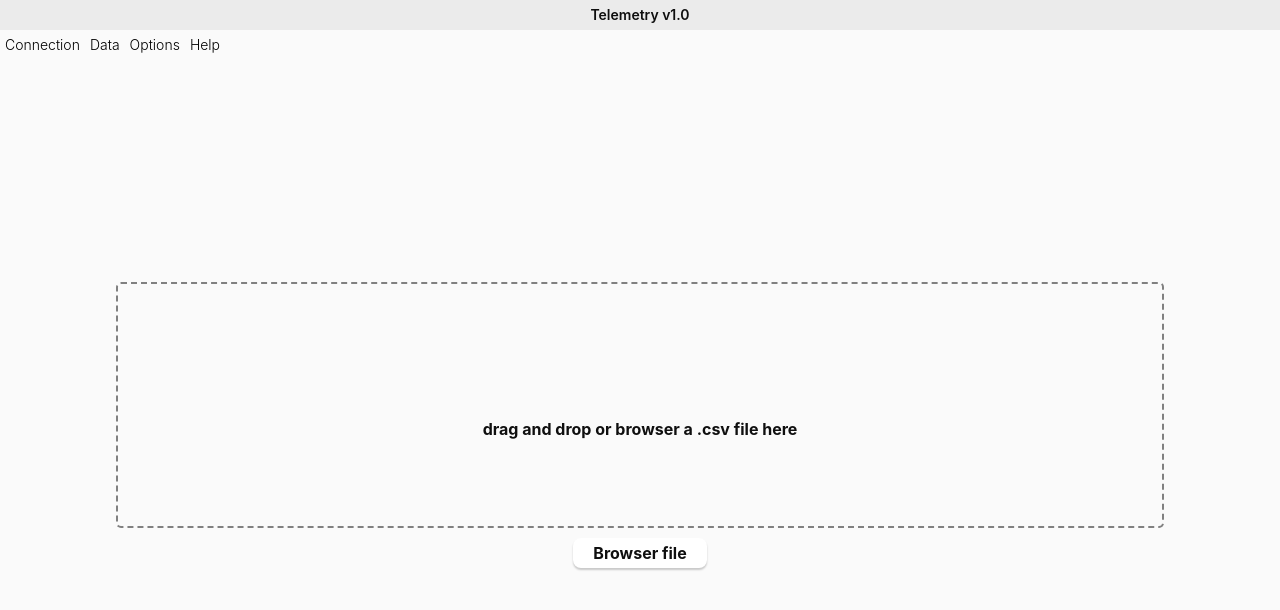
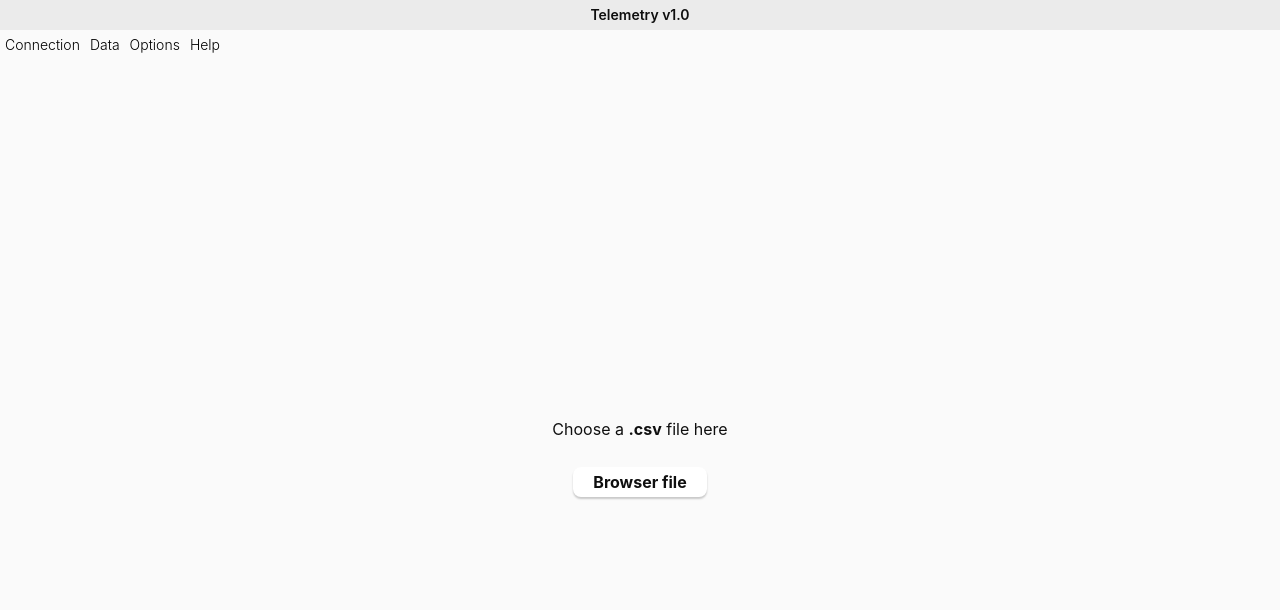
Before and after one commit to Danilosrr/Telemetry, a React (Vite) app: page /upload in a window 1280 px wide. Shown: the top 610 px of the page. Built offline with nearby package versions, Linux system fonts and the light colour scheme; some icons are missing.

Commit message:
csv upload

```diff
--- /dev/null
+++ b/src/components/uploadData/CsvData.tsx
@@ -0,0 +1,13 @@
+interface ICsvDataProps {
+    file: File;
+}
+
+function CsvData({file}: Readonly<ICsvDataProps>){
+    return (
+        <div className="uploadData">
+            {file.name}.{file.type}
+        </div>
+    )
+}
+
+export default CsvData;
--- /dev/null
+++ b/src/components/uploadData/UploadData.tsx
@@ -0,0 +1,79 @@
+import { useRef, useState } from "react";
+import { Icon } from "@iconify/react";
+import "./UploadData.css";
+import CsvData from "./CsvData";
+
+enum Status {
+  ERROR = 0,
+  SUCCESS = 1,
+  PENDING = 2,
+}
+
+function UploadData() {
+  const [file, setFile] = useState<File | null>(null);
+  const [status, setStatus] = useState<Status>(2);
+  const [csvLoaded, setCsvLoaded] = useState(false);
+  const inputRef = useRef<HTMLInputElement>(null);
+
+  function fileBrowserHandler() {
+    inputRef.current?.click();
+  }
+
+  function fileChangeHandler(event: React.ChangeEvent<HTMLInputElement>) {
+    const selectedFile = event.target.files?.[0];
+    if (selectedFile && selectedFile.type === "text/csv") {
+      setStatus(1);
+      setFile(selectedFile);
+    } else {
+      setStatus(0);
+    }
+  }
+
+  function uploadFile() {
+    console.log("uploaded data:", file);
+    if (file && file.type === "text/csv") {
+      console.log("csv loaded");
+      setCsvLoaded(true);
+    }
+  }
+
+  if (csvLoaded && file) {
+    return <CsvData file={file}/>;
+  } else {
+    return (
+      <div className="uploadData">
+        {status === 1 && (
+          <div className="success">
+            <Icon icon="mdi:file-document-check-outline" width={48} />
+            <b>{file?.name}</b>
+          </div>
+        )}
+        {status === 0 && (
+          <div className="warning">
+            <Icon icon="mdi:file-document-remove-outline" width={48} />{" "}
+            <b>Only CSV files allowed</b>
+          </div>
+        )}
+        {status === 2 && (
+          <div className="pending">
+            <Icon icon="mdi:file-document-plus-outline" width={48} />
+            <p>Choose a <b>.csv</b> file here</p>
+          </div>
+        )}
+        <input type="file" accept="text/csv" ref={inputRef} onChange={fileChangeHandler} hidden />
+        <div className="buttonContainer">
+          {status === 1 && (
+            <button onClick={uploadFile}>
+              <b>Upload</b>
+            </button>
+          )}
+          <button onClick={fileBrowserHandler}>
+            <b>Browser file</b>
+          </button>
+        </div>
+      </div>
+    );
+  }
+}
+
+export default UploadData;
--- a/src/components/uploadData/uploadData.tsx
+++ /dev/null
@@ -1,85 +0,0 @@
-import { DragEvent, useRef, useState } from "react";
-import { Icon } from "@iconify/react";
-import "./uploadData.css";
-
-enum Status {
-  ERROR = 0,
-  SUCCESS = 1,
-  PENDING = 2,
-}
-
-function UploadData() {
-  const [file, setFile] = useState<File | null>(null);
-  const [status, setStatus] = useState<Status>(2);
-  const inputRef = useRef<HTMLInputElement>(null)
-
-  function dragHandler(event: DragEvent<HTMLDivElement>) {
-    console.log("drop",status);
-    event.preventDefault();
-    if (event.dataTransfer?.files?.length) {
-      const file = event.dataTransfer.files[0];
-
-      if (file.type === "text/csv") {
-        setStatus(1);
-        setFile(file);
-      } else {
-        setStatus(0);
-      }
-    }
-  }
-
-  function dragOverHandler(event: DragEvent<HTMLDivElement>) {
-    event.preventDefault();
-  }
-
-  function fileBrowserHandler() {
-    inputRef.current?.click();
-  };
-
-  function fileChangeHandler(event: React.ChangeEvent<HTMLInputElement>) {
-    const selectedFile = event.target.files?.[0];
-    if(selectedFile && selectedFile.type === "text/csv") {
-      setStatus(1);
-      setFile(selectedFile)
-    } else {
-      setStatus(0);
-    }
-  };
-
-  function uploadFile() {
-    console.log('uploaded data');
-  }
-
-  return (
-    <div className="uploadData" onDrop={dragHandler} onDragOver={dragOverHandler}>
-      <div className="dropContainer">
-        {status === 1 && (
-          <div className="success">
-            <Icon icon="mdi:file-document-check-outline" width={48} />
-            <b>{file?.name}</b>
-          </div>
-        )}
-        {status === 0 && (
-          <div className="warning">
-            <Icon icon="mdi:file-document-remove-outline" width={48} />{" "}
-            <b>Only CSV files allowed</b>
-          </div>
-        )}
-        {status === 2 && (
-          <div className="pending">
-            <Icon icon="mdi:file-document-plus-outline" width={48}  />
-            <b>drag and drop or browser a <b>.csv</b> file here</b>
-          </div>
-        )}
-      </div>
-      <input type="file" ref={inputRef} onChange={fileChangeHandler} hidden />
-
-      <div className="buttonContainer">
-        {status === 1 && <button onClick={uploadFile}><b>Upload</b></button>}
-        <button onClick={fileBrowserHandler}><b>Browser file</b></button>
-      </div>
-    </div>
-  );
-}
-
-export default UploadData;
--- a/src/page/Upload.tsx
+++ b/src/page/Upload.tsx
@@ -1,7 +1,7 @@
 import ConnectionFooter from "../components/connection/ConnectionFooter";
 import MenuBar from "../components/menuBar/MenuBar";
 import TitleBar from "../components/titleBar/TitleBar";
-import UploadData from "../components/uploadData/uploadData";
+import UploadData from "../components/uploadData/UploadData";
 
 function Upload() {
   return (
```
Also changed, not shown: src/components/uploadData/UploadData.css (renamed from src/components/uploadData/uploadData.css).
